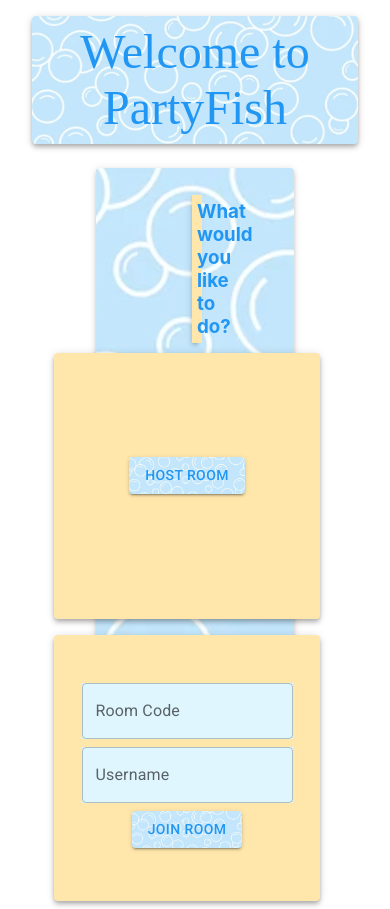
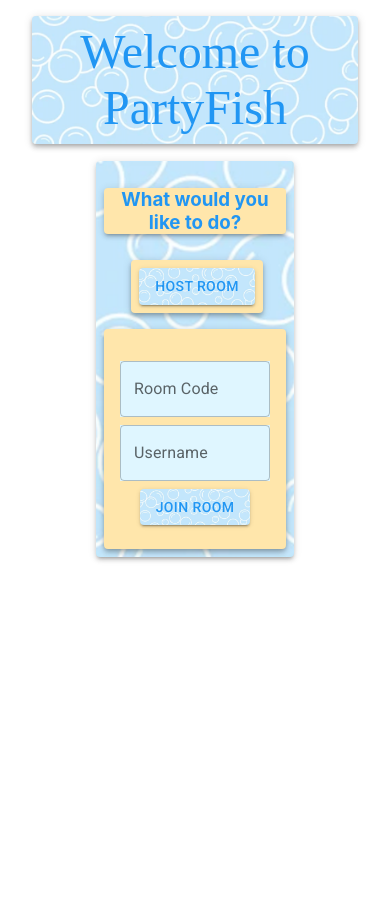
Before and after one commit to partyfishgames/partyfish, a React (Create React App) app in the folder client/: page / in a window 390 px wide. After the commit the page ends 844 px from the top, so only its background shows below. Built offline with nearby package versions, Linux system fonts and the light colour scheme; no server answers.

Commit message:
Mobile for Homepage

```diff
--- a/client/src/components/HomePage/index.tsx
+++ b/client/src/components/HomePage/index.tsx
@@ -104,56 +104,48 @@ export function HomePage() {
                     </ThemeProvider>
                 </Paper>
             </Box>
+            <Box sx={{mx:10}}>
                 <Paper
                     elevation={3}
                     sx={{
-                    mx: 12,
-                    my: 3,
+                        mx: 2,
+                        my: 2,
                         backgroundSize: "cover",
                         backgroundRepeat: "no-repeat",
                         backgroundPosition: "center",
                         backgroundImage: `url(${Bubbles})`,
                     }}
                 >
-                <Box sx={{ paddingTop: 1 }}>
-                    <Paper elevation={3} sx={{ my: 2, mx: 12 }}>
-                        <h3 style={{ color: "#2196f3", background: "#FFE6AB", padding: 5 }}>
+                    <Box sx={{ paddingTop: 1, my: 1, mx: 1 }}>
+                        <Paper elevation={3} style={{ color: "#2196f3", background: "#FFE6AB" }} sx={{px:1,}} >
+                            <h3 >
                                 What would you like to do?
                             </h3>
                         </Paper>
                         <Grid
                             container
                             spacing={2}
-                        style={{ height: '300px' }}
                             justifyContent="center"
                             alignItems="center"
+                            sx={{ml:"-8px"}}
                         >
-                        <Grid item>
-                            <Grid
-                                container
-                                spacing={2}
-                                direction="row"
-                                justifyContent="center"
-                                alignItems="center"
-                            >
+                            <Grid item md={4}>
+                                <Box sx={{ml:"-12px", my: 1}}>
                                     <Paper
                                         elevation={4}
-                                    sx={{ px: 1, py: 1, mx: 1, my: 1 }}
+                                        sx={{ px: 1, py: 1,}}
                                         style={{
                                             background: "#FFE6AB",
-                                        height: "250px",
-                                        width: "250px",
+                                            //height: "250px",
+                                            //width: "250px",
                                         }}
                                     >
-                                    <Grid item>
                                         <form onSubmit={hostRoom}>
                                             <Button
                                                 variant="contained"
                                                 type="submit"
                                                 style={{ color: "#2196f3" }}
                                                 sx={{
-                                                    mx: 6,
-                                                    my: 12,
                                                     backgroundSize: "cover",
                                                     backgroundRepeat: "no-repeat",
                                                     backgroundPosition: "center",
@@ -163,11 +155,10 @@ export function HomePage() {
                                                 Host Room
                                             </Button>
                                         </form >
+                                    </Paper>
+                                </Box>
                             </Grid>
-                                </Paper>
-                            </Grid>
-                        </Grid>
-                        <Grid item>
+                            <Grid item md={4}>
                                 <Grid
                                     container
                                     spacing={2}
@@ -175,29 +166,31 @@ export function HomePage() {
                                     justifyContent="space-around"
                                     alignItems="center"
                                 >
+                                    <Box sx={{ mx: 1, my: 1 }}>
                                         <Paper
                                             elevation={4}
-                                    sx={{ px: 1, py: 1, mx: 1, my: 1 }}
+                                            sx={{ px: 1, py: 1, }}
                                             style={{
                                                 background: "#FFE6AB",
-                                        height: "250px",
-                                        width: "250px",
+                                                //height: "250px",
+                                                //width: "250px",
                                             }}
                                         >
-                                    <Grid item sx={{ px: 1, py: 1, mt: 4 }}>
+                                            <Grid item sx={{ px: 1, py: 1, mt: 2 }}>
                                                 <TextField autoComplete="false" spellCheck="false" value={playerRoomCode} onChange={handleRoomCodeChange} id="outlined-basic" label="Room Code" variant="outlined" style={{ background: "#DFF6FF" }} />
                                             </Grid>
-                                    <Grid item>
+                                            <Grid item sx={{px: 1,}}>
                                                 <TextField autoComplete="false" spellCheck="false" value={pUsername} onChange={handleUsernameChange} id="outlined-basic" label="Username" variant="outlined" style={{ background: "#DFF6FF" }} />
                                             </Grid>
-                                    <Grid item sx={{ px: 1, py: 1 }}>
+                                            <Grid item>
                                                 <form onSubmit={joinRoom}>
                                                     <Button
                                                         variant="contained"
                                                         type="submit"
                                                         style={{ color: "#2196f3" }}
                                                         sx={{
-                                                    mb: 4,
+                                                            mt: 1,
+                                                            mb: 2,
                                                             backgroundSize: "cover",
                                                             backgroundRepeat: "no-repeat",
                                                             backgroundPosition: "center",
@@ -210,11 +203,13 @@ export function HomePage() {
                                                 </form>
                                             </Grid>
                                         </Paper>
+                                    </Box>
                                 </Grid>
                             </Grid>
                         </Grid>
                     </Box>
                 </Paper>
+            </Box>
         </div>
     );
 }
```
Lines whose indentation alone changed are shown as unchanged.
